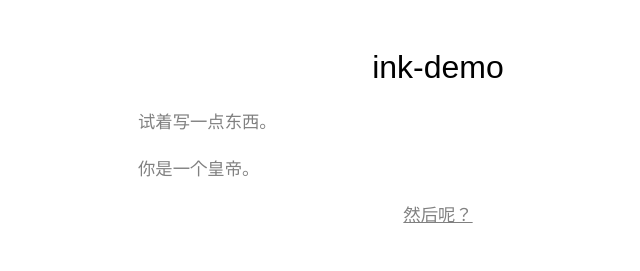
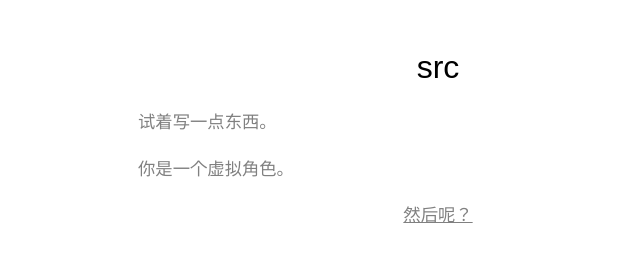
Before and after one commit to alpacanist/ink_demo, a plain HTML site: page src/index.html in a window 1280 px wide. Shown: the whole page, without its empty margins (202-842 px from the left). Drawn offline with Linux system fonts and the light colour scheme.

Commit message:
update script

```diff
--- a/src/index.html
+++ b/src/index.html
@@ -3,7 +3,7 @@
 <head>
     <meta charset="utf-8">
 
-    <title>ink-demo</title>
+    <title>src</title>
 
     <meta name="viewport" content="width=device-width, initial-scale=1.0">
 
@@ -14,7 +14,7 @@
 <body>
 
     <div id="story" class="container">
-        <h1>ink-demo</h1>
+        <h1>src</h1>
     </div>
 
     <script src="ink.iife.js"></script>
--- a/src/ink-demo.js
+++ b/src/ink-demo.js
@@ -1 +1 @@
-var storyContent = ﻿{"inkVersion":12,"root":[["^试着写一点东西。","\n","^你是一个皇帝。","\n",["ev",{"^->":"0.4.$r1"},{"temp=":"$r"},"str",{"->":".^.s"},[{"#n":"$r1"}],"/str","/ev",{"*":".^.c","flg":18},{"s":["^然后呢？",{"->":"$r","var":true},null],"c":["ev",{"^->":"0.4.c.$r2"},"/ev",{"temp=":"$r"},{"->":"0.4.s"},[{"#n":"$r2"}],"\n","^下面我们来决定……","\n","end",{"#f":7}]}],null],"done",{"#f":3}]};
+var storyContent = ﻿{"inkVersion":12,"root":[["^试着写一点东西。","\n","^你是一个虚拟角色。","\n",["ev",{"^->":"0.4.$r1"},{"temp=":"$r"},"str",{"->":".^.s"},[{"#n":"$r1"}],"/str","/ev",{"*":".^.c","flg":18},{"s":["^然后呢？",{"->":"$r","var":true},null],"c":["ev",{"^->":"0.4.c.$r2"},"/ev",{"temp=":"$r"},{"->":"0.4.s"},[{"#n":"$r2"}],"\n","^下面我们来决定……","\n",{"->":"0.g-0"},{"#f":7}]}],{"g-0":[["ev",{"^->":"0.g-0.0.$r1"},{"temp=":"$r"},"str",{"->":".^.s"},[{"#n":"$r1"}],"/str","/ev",{"*":".^.c","flg":18},{"s":["^决定什么？",{"->":"$r","var":true},null],"c":["ev",{"^->":"0.g-0.0.c.$r2"},"/ev",{"temp=":"$r"},{"->":".^.^.s"},[{"#n":"$r2"}],"\n","^也许是“你究竟是什么”这样的事情。","\n","end",{"#f":7}]}],{"#f":7}]}],"done",{"#f":3}]};
```
